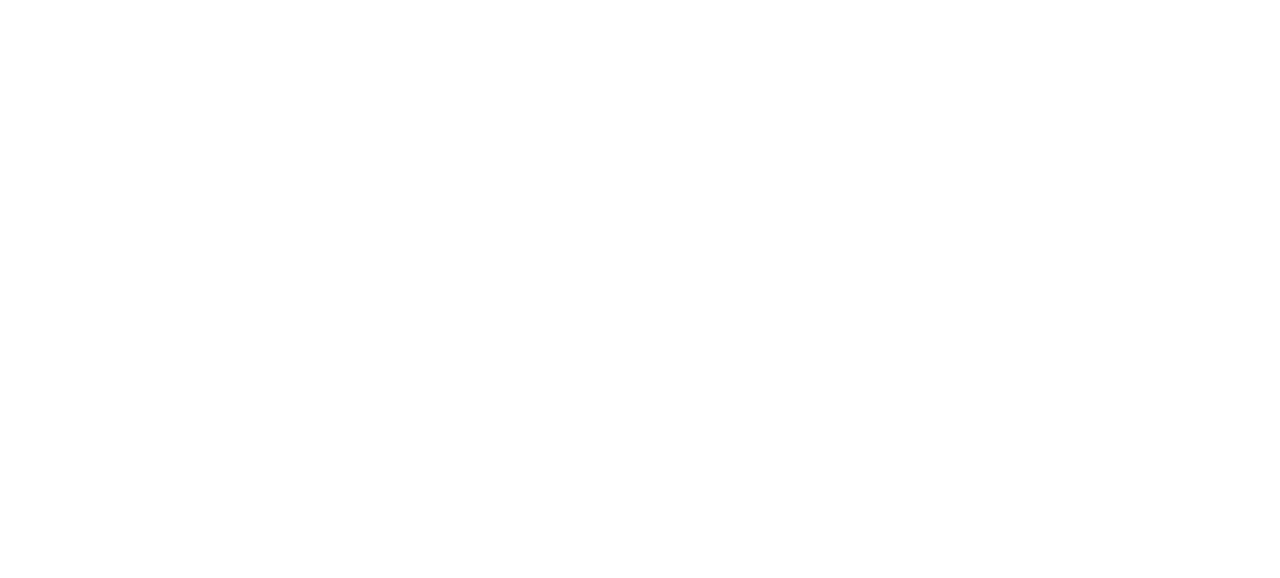
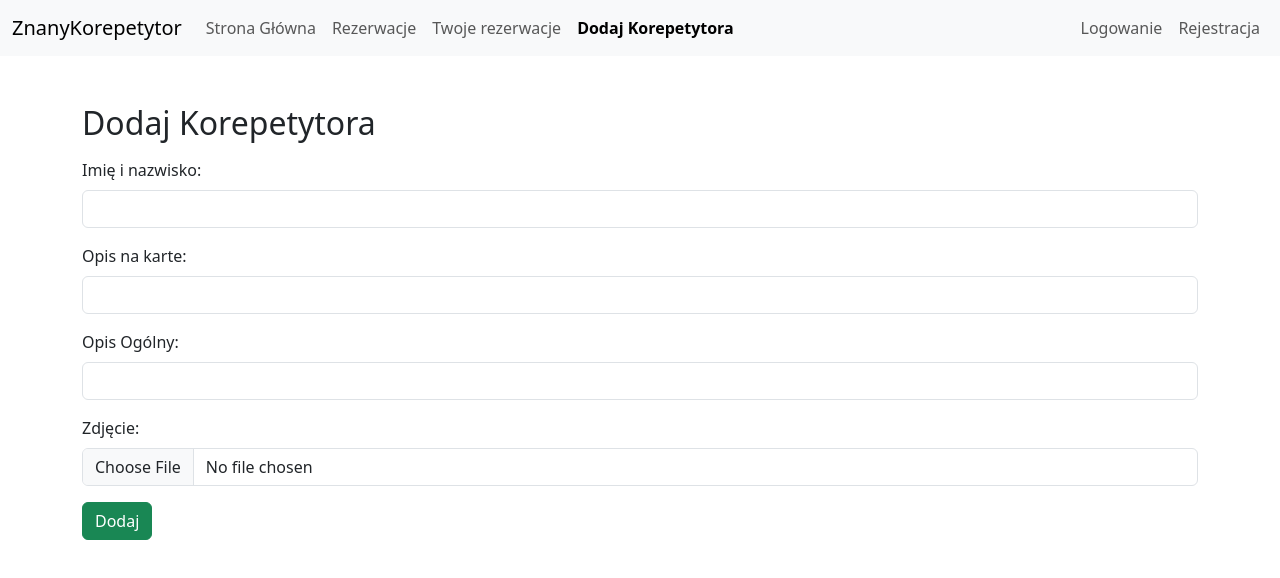
Before and after one commit to Jakub3Tp/Projekt, a React (Vite) app: page /addTutor in a window 1280 px wide. Before the commit this address had no page. Shown: the top 578 px of the page. Built offline with nearby package versions, Linux system fonts and the light colour scheme.

Commit message:
04.04.2025 - Dodawanie nowego Koremetytora

```diff
--- a/db.json
+++ b/db.json
@@ -51,14 +51,5 @@
       "description": "Hej! Mam na imię Wiktor i jestem nauczycielem informatyki. Uczę programowania, algorytmów i technologii internetowych. Pomagam zrozumieć złożone zagadnienia, przygotowuję do egzaminów i wspieram w realizacji projektów.\n\n\n\n\n\n\n\n\n"
     }
   ],
-  "reservation": [
-    {
-      "id": 1743168524767,
-      "tutor": "Adam Darczewski",
-      "date": "2025-03-31",
-      "time": "18:28",
-      "image": "adam.jpg",
-      "reason": "Podstawy Programowania"
-    }
-  ]
+  "reservation": []
 }
--- /dev/null
+++ b/src/AddTutor.jsx
@@ -0,0 +1,108 @@
+import {useState} from "react";
+
+export default function AddTutor() {
+    const [name, setName] = useState("");
+    const [cardDesc, setCardDesc] = useState("");
+    const [description, setDescription] = useState("");
+    const [image, setImage] = useState(null);
+
+    const handleImage = (e) => {
+        const file = e.target.files[0];
+        setImage(file);
+    }
+
+    const handleSubmit = async (e) => {
+        e.preventDefault();
+
+        const formData = new FormData();
+        formData.append("image", image);
+
+
+        const newTutor = {
+            name,
+            description,
+            image: image ? URL.createObjectURL(image) : '',
+        };
+
+        const newCard = {
+            name,
+            cardDesc,
+            image: image ? URL.createObjectURL(image) : '',
+        }
+        try {
+            await fetch("http://localhost:3000/tutorCard", {
+                method: "POST",
+                headers: {"Content-Type": "application/json"},
+                body: JSON.stringify(newCard),
+            });
+
+            await fetch("http://localhost:3000/tutors", {
+                method: "POST",
+                headers: {"Content-Type": "application/json"},
+                body: JSON.stringify(newTutor),
+            });
+
+            alert("Dodane Korepetytora.");
+            setName('');
+            setDescription('');
+            setCardDesc('')
+            setImage(null);
+
+        } catch (error) {
+            console.error('Błąd dodawania korepetytora:', error)
+        }
+    };
+
+    return (
+        <>
+            <div className="container mt-5">
+                <h2>Dodaj Korepetytora</h2>
+                <form onSubmit={handleSubmit}>
+                    <div className="mt-3">
+                        <label className="form-label">Imię i nazwisko:</label>
+                        <input
+                            type="text"
+                            className="form-control"
+                            value={name}
+                            onChange={(e) => setName(e.target.value)}
+                            required
+                        />
+                    </div>
+                    <div className="mt-3">
+                        <label className="form-label">Opis na karte:</label>
+                        <input
+                            type="text"
+                            className="form-control"
+                            value={cardDesc}
+                            onChange={(e) => setCardDesc(e.target.value)}
+                            required
+                        />
+                    </div>
+                    <div className="mt-3">
+                        <label className="form-label">Opis Ogólny:</label>
+                        <input
+                            type="text"
+                            className="form-control"
+                            value={description}
+                            onChange={(e) => setDescription(e.target.value)}
+                            required
+                        />
+                    </div>
+                    <div className="mt-3">
+                        <label className="form-label">Zdjęcie:</label>
+                        <input
+                            type="file"
+                            className="form-control"
+                            onChange={handleImage}
+                            accept="image/*"
+                            required
+                        />
+                    </div>
+                    <div className="mt-3">
+                        <button type="submit" className="btn btn-success">Dodaj</button>
+                    </div>
+                </form>
+            </div>
+        </>
+    )
+}
--- a/src/Login.jsx
+++ b/src/Login.jsx
@@ -15,7 +15,7 @@ export default function Login() {
         if (user && user.password === password) {
             localStorage.setItem("loggedInUser", username);
             alert("Zalogowano pomyślnie!");
-            navigate("/");  // Przekierowanie na stronę główną
+            navigate("/");
         } else {
             alert("Nieprawidłowa nazwa użytkownika lub hasło.");
         }
--- a/src/Template.jsx
+++ b/src/Template.jsx
@@ -33,6 +33,13 @@ export default function Template() {
                                 Twoje rezerwacje
                             </NavLink>
                         </li>
+                        <li className="nav-item">
+                            <NavLink
+                                to="AddTutor"
+                                className={({isActive}) => isActive ? "nav-link active fw-bold" : "nav-link"}>
+                                Dodaj Korepetytora
+                            </NavLink>
+                        </li>
                     </ul>
                 </div>
                 <div>
@@ -40,7 +47,7 @@ export default function Template() {
                         <li className="nav-item">
                             <NavLink to="login"
                                      className={({isActive}) => isActive ? "nav-link active fw-bold" : "nav-link"}>
-                                Logowanie
+                            Logowanie
                             </NavLink>
                         </li>
                         <li className="nav-item">
--- a/src/main.jsx
+++ b/src/main.jsx
@@ -1,4 +1,4 @@
-import { StrictMode } from 'react'
+import {StrictMode} from 'react'
 import { createRoot } from 'react-dom/client'
 import {BrowserRouter, Route, Routes} from "react-router";
 import "bootstrap/dist/css/bootstrap.css"
@@ -10,6 +10,7 @@ import Reservation from "./Reservation.jsx";
 import Tutor from "./Tutor.jsx";
 import Login from "./Login.jsx";
 import Registration from "./Registration.jsx";
+import AddTutor from "./AddTutor.jsx";
 
 createRoot(document.getElementById('root')).render(
     <StrictMode>
@@ -24,6 +25,7 @@ createRoot(document.getElementById('root')).render(
                     <Route path="tutor/:id" element={<Tutor />} />
                     <Route path="login" element={<Login />} />
                     <Route path="registration" element={<Registration />} />
+                    <Route path="addTutor" element={<AddTutor/>} />
                 </Route>
             </Routes>
         </BrowserRouter>
```
